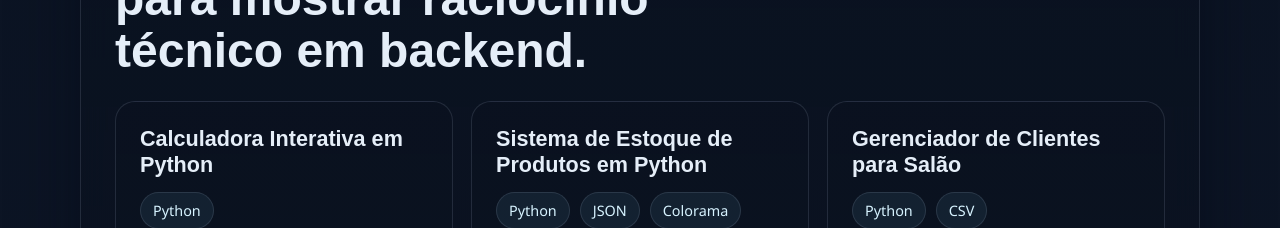
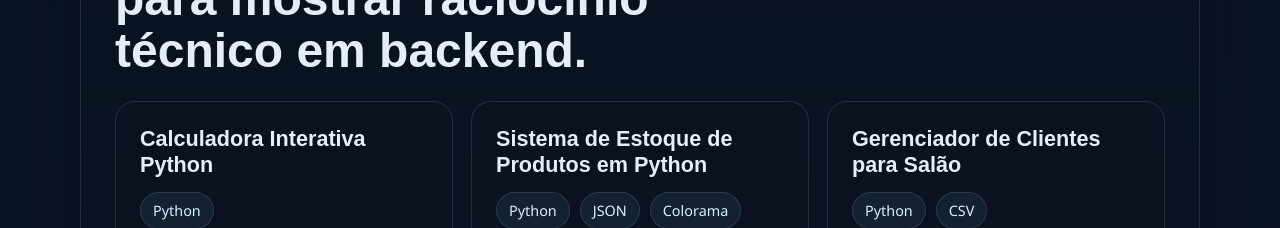
Before and after one commit to souzabrunu/site_pessoal, a Next.js app: page / in a window 1280 px wide. Shown: the part 2400-2628 px from the top of the page. Built offline with nearby package versions, Linux system fonts and the light colour scheme.

Commit message:
alteracao nome projeto calculadora

```diff
--- a/data/profile.ts
+++ b/data/profile.ts
@@ -62,7 +62,7 @@ export const profile: Profile = {
   projects: [
 
     {
-      name: "Calculadora Interativa em Python",
+      name: "Calculadora Interativa Python",
       description:
         "Aplicação de terminal com múltiplas funcionalidades, incluindo operações matemáticas, cálculo de IMC, desconto e jogo de adivinhação.",
       stack: ["Python"],
```
